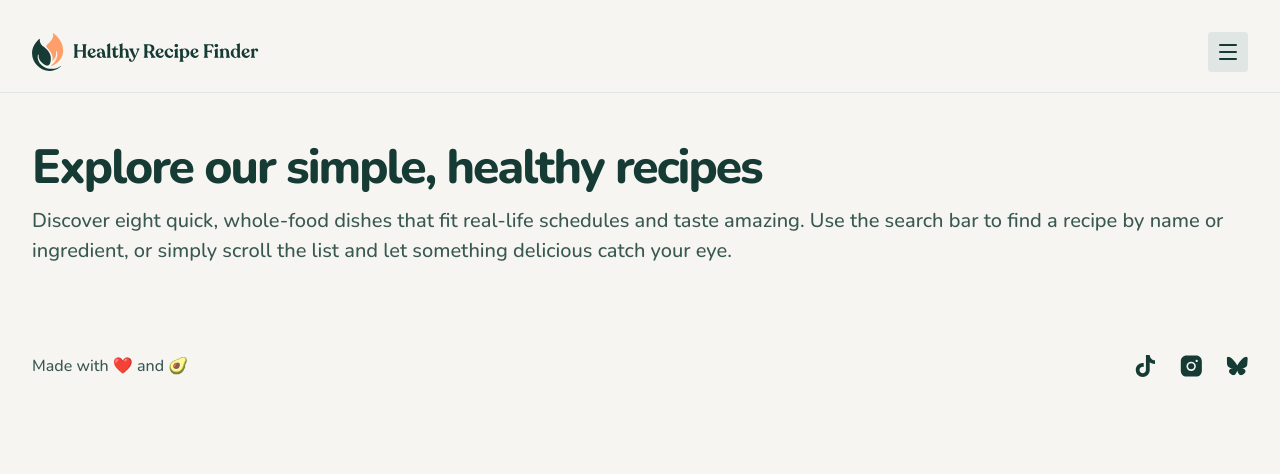
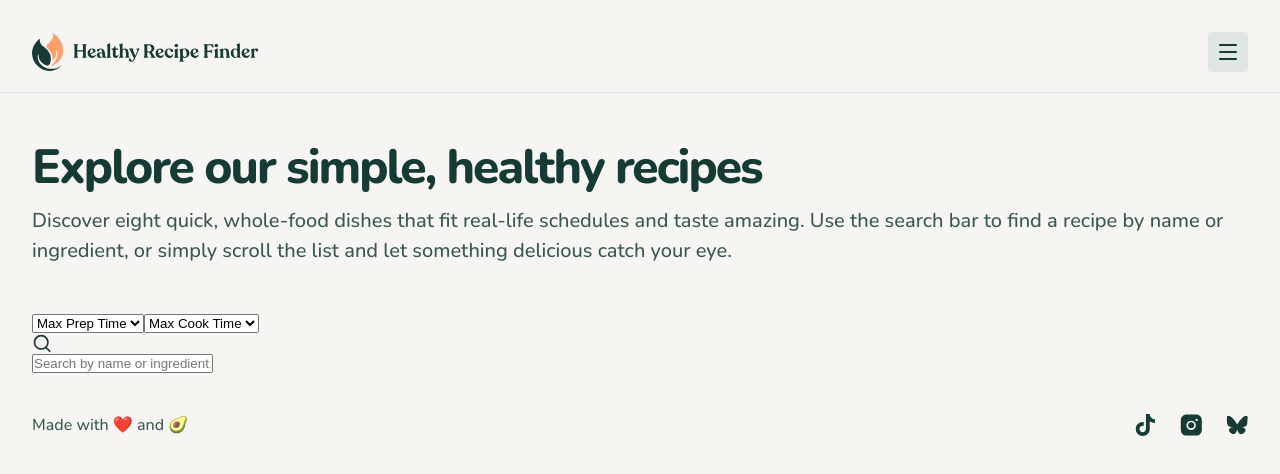
Before and after one commit to EdwardShanahan09/fm-recipe-finder, a React (Vite) app: page /recipes in a window 1280 px wide. Shown: the top 474 px of the page. Built offline with nearby package versions, Linux system fonts and the light colour scheme.

Commit message:
Add RecipeFilters component

```diff
--- a/src/pages/Recipes/Intro/Intro.css
+++ b/src/pages/Recipes/Intro/Intro.css
@@ -14,6 +14,6 @@
     text-align: center;
     margin-bottom: 6.4rem;
     width: 70%;
-    margin: 0 auto;
+    margin: 0 auto 6.4rem auto 0;
   }
 }
--- /dev/null
+++ b/src/pages/Recipes/RecipeFilters/RecipeFilters.jsx
@@ -0,0 +1,31 @@
+import SearchIcon from "../../../assets/icons/icon-search.svg";
+
+const RecipeFilters = () => {
+  return (
+    <section className="filters">
+      <select name="prep-time" id="prep-time">
+        <option value="">Max Prep Time</option>
+        <option value="0">0 Minutes</option>
+        <option value="5">5 Minutes</option>
+        <option value="10">10 Minutes</option>
+      </select>
+
+      <select name="cook-time" id="cook-time">
+        <option value="">Max Cook Time</option>
+        <option value="0">0 Minutes</option>
+        <option value="5">5 Minutes</option>
+        <option value="10">10 Minutes</option>
+        <option value="15">15 Minutes</option>
+        <option value="20">20 Minutes</option>
+      </select>
+
+      <div className="filters__search">
+        <img src={SearchIcon} alt="Search Icon" />
+
+        <input placeholder="Search by name or ingredient…" type="text" />
+      </div>
+    </section>
+  );
+};
+
+export default RecipeFilters;
--- a/src/pages/Recipes/Recipes.jsx
+++ b/src/pages/Recipes/Recipes.jsx
@@ -1,9 +1,12 @@
 import Intro from "./Intro/Intro";
+import RecipeFilters from "./RecipeFilters/RecipeFilters";
 
 const Recipes = () => {
   return (
     <>
       <Intro />
+
+      <RecipeFilters />
     </>
   );
 };
```
Also changed, not shown: src/assets/icons/icon-search.svg (added).
